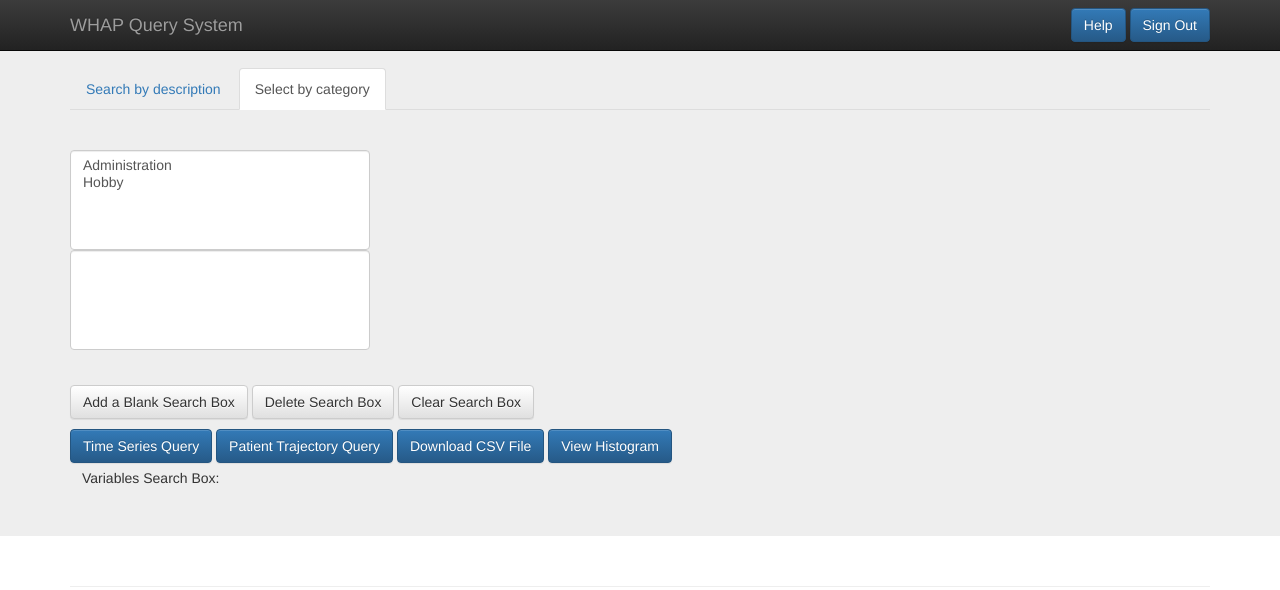
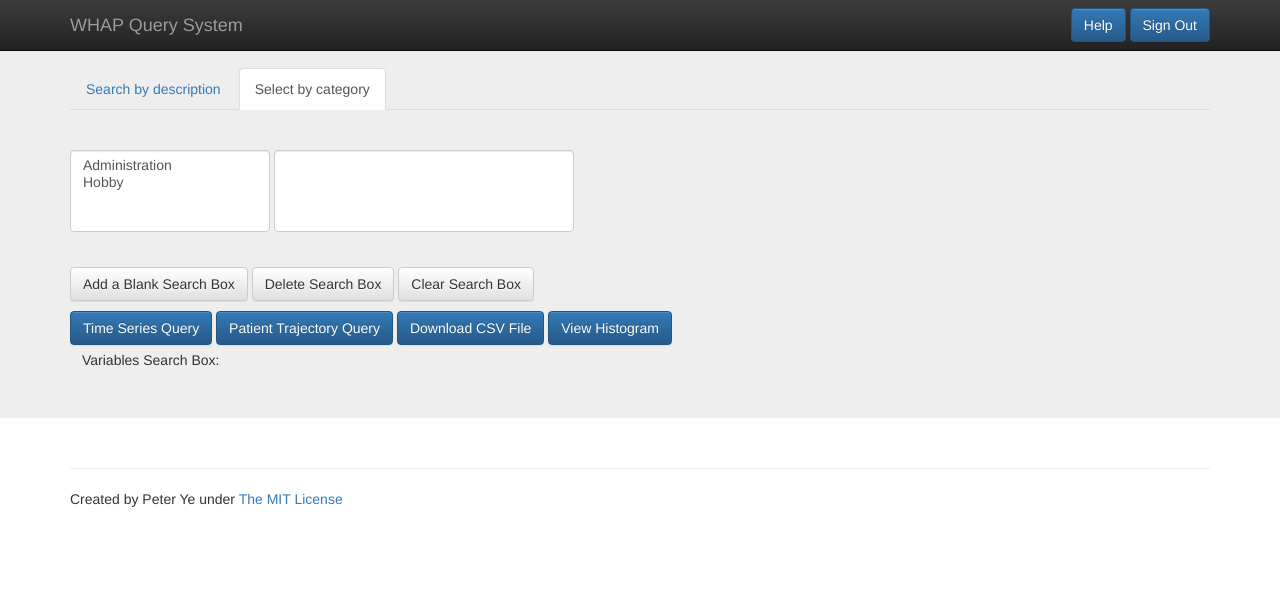
Before and after one commit to yechenchao/WHAP-Query-System, a PHP site: page / in a window 1280 px wide, after a click on "Select by category". Shown: the top 590 px of the page. Run offline with PHP 8.4, Linux system fonts and the light colour scheme; the visitor is signed in with stand-in values (Sample User, id 1); data comes from the database, SQL or seed files in the repository; lists and menus that the app fills with data are empty; some libraries are stand-ins or nearby versions.

Commit message:
Fix select box issue
Now it can be listed on the same row

```diff
--- a/css/style.css
+++ b/css/style.css
@@ -10,13 +10,11 @@ body {
 /* Default resizable box size */
 
 #cat-select1 {
-	width: 300px;
-	height: 100px;
+	width:	200px;
 }
 
 #cat-select2 {
-	width: 300px;
-	height: 100px;
+	width:	300px;
 }
 
 #tab-container {
--- a/index.php
+++ b/index.php
@@ -200,9 +200,9 @@ header("location:login.php");
 			    </div>
 		    </div>
 		    <div role="tabpanel" class="tab-pane" id="category">
-			  	<div id="selector_container">
+			  	<div class="form-inline" id="selector_container">
 			  		<!-- Select list for category list  -->
-					<select id="cat-select1" name="category" class="form-control" multiple="multiple">
+					<select multiple class="form-control" id="cat-select1" name="category">
 					<?php
 						$con=mysqli_connect('localhost',"root","root","whap");
 						$cateResults = mysqli_query($con,"select category from variableCategory");
@@ -213,9 +213,8 @@ header("location:login.php");
 					 		}
 				 	?>
 					</select>
-
 					<!-- Select list for variables  -->
-					<select id="cat-select2" name="varSelect" class="form-control" multiple="multiple">
+					<select multiple class="form-control" id="cat-select2" name="varSelect">
 					</select>
 					<!-- Div for displaying button of adding variables -->
 					<div name="result" class="result"></div>
```
